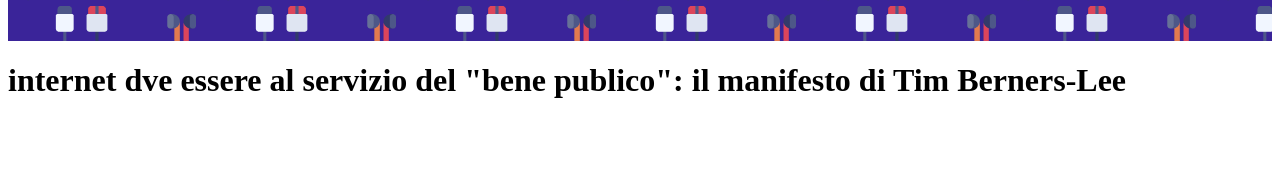
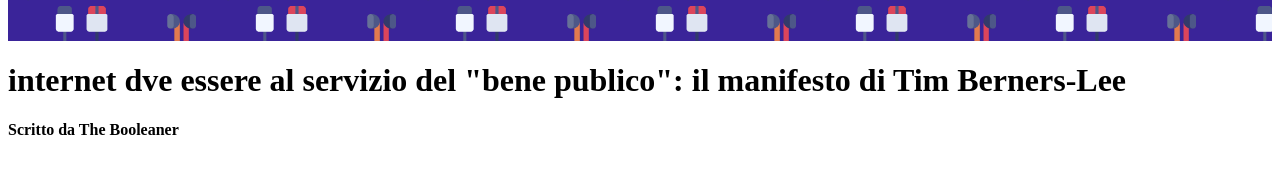
Before and after one commit to AlexanderYepez-code/html-css-booleaner, a plain HTML site: page index.html in a window 1280 px wide. Shown: the part 67-240 px from the top of the page. Drawn offline with Linux system fonts and the light colour scheme.

Commit message:
feat: configurazione header

```diff
--- a/index.html
+++ b/index.html
@@ -15,6 +15,7 @@
     </header>
     <Main>
         <h1>internet dve essere al servizio del "bene publico": il manifesto di Tim Berners-Lee</h1>
+        <h4>Scritto da The Booleaner</h4>
 
 
     </Main>
```
